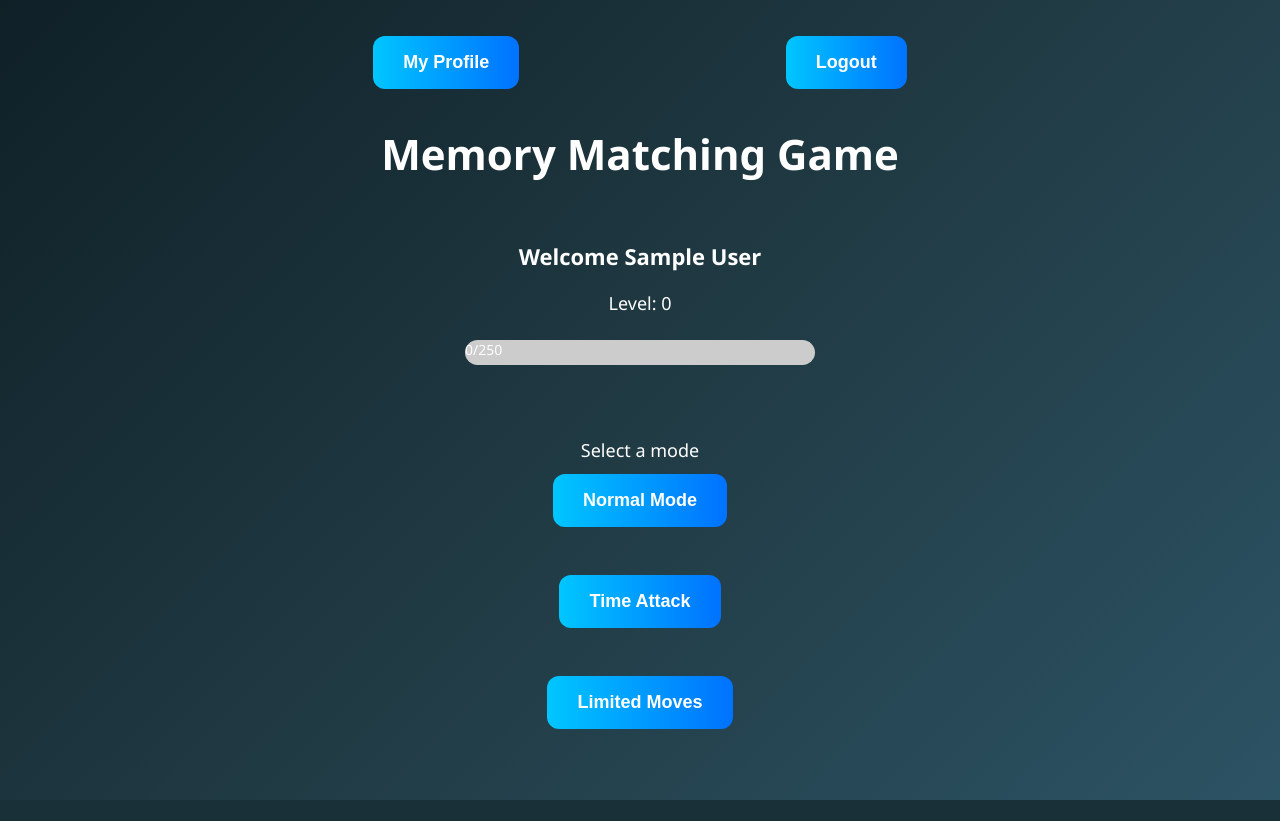
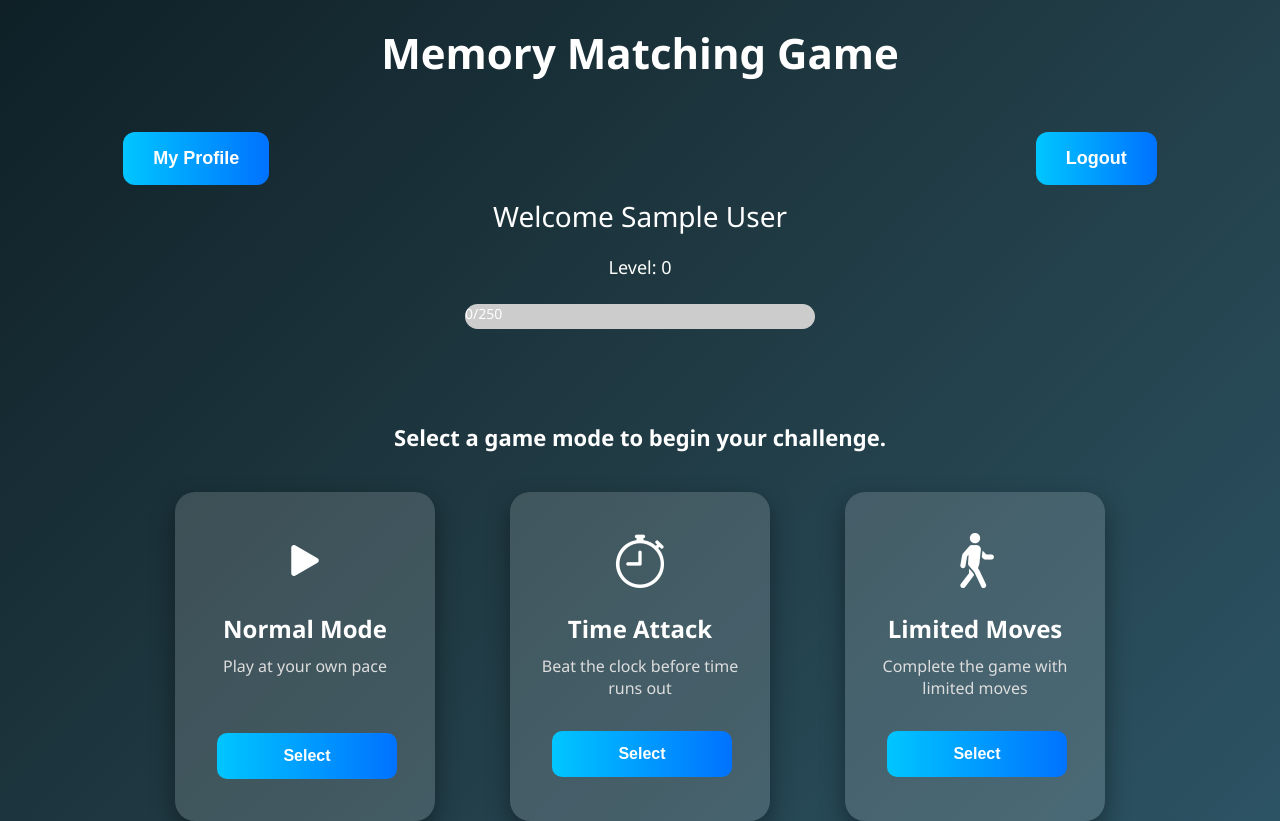
Before and after one commit to ayeshathee/Memory_Matching_Game, a PHP site: page /home.php in a window 1280 px wide. Before the commit the page ends 800 px from the top, so only its background shows below. Run offline with PHP 8.4, Linux system fonts and the light colour scheme; the visitor is signed in with stand-in values (Sample User, id 1).

Commit message:
add more style

```diff
--- /dev/null
+++ b/css/home.css
@@ -0,0 +1,58 @@
+.mode-container {
+    display: flex;
+    justify-content: center;
+    gap: 75px;
+    margin-top: 40px;
+    flex-wrap: wrap;
+}
+
+
+.mode-card {
+    width: 260px;
+    padding: 30px;
+    border-radius: 20px;
+    background: rgba(255, 255, 255, 0.15);
+    text-align: center;
+    box-shadow: 0 10px 25px rgba(0,0,0,0.4);
+    transition: 0.3s;
+}
+
+
+.mode-card:hover {
+    transform: translateY(-10px) scale(1.03);
+    background: rgba(255, 255, 255, 0.25);
+}
+
+.mode-card .icon {
+    font-size: 55px;
+    margin-bottom: 15px;
+}
+
+.mode-card h3 {
+    margin: 10px 0;
+    font-size: 24px;
+    font-weight: bold;
+}
+
+.mode-card p {
+    font-size: 16px;
+    margin-bottom: 20px;
+    color: #ddd;
+}
+
+
+.mode-card button {
+    width: 90%;
+    padding: 14px;
+    font-size: 16px;
+    border-radius: 10px;
+}
+
+.back-btn {
+    position: fixed;
+    top: 40px;
+    left: 300px;
+    padding: 12px 22px;
+    font-size: 24px;
+    border-radius: 8px;
+}
--- a/css/style.css
+++ b/css/style.css
@@ -93,21 +93,3 @@ button:hover {
     font-size: 14px;
     color: white;
 }
-
-@media (max-width: 600px) {
-
-    .card {
-        height: 80px;
-        width: 80px;
-        font-size: 24px;
-    }
-
-    button {
-        padding: 12px 20px;
-        font-size: 16px;
-    }
-
-    .progress-container {
-        width: 90%;
-    }
-}
--- a/game.html
+++ b/game.html
@@ -5,11 +5,12 @@
 <title>Memory Game</title>
 <link rel="stylesheet" href="https://cdn.jsdelivr.net/npm/bootstrap-icons@1.11.3/font/bootstrap-icons.css">
 <link rel="stylesheet" href="css/style.css">
+<link rel="stylesheet" href="css/home.css">
 </head>
 
 <body>
 
-<button onclick="goHome()">Quit</button>
+<button class="back-btn" onclick="goHome()"><i class="bi bi-arrow-left"></i> Quit</button>
 
 <h3>Correct: <span id="correct">0</span></h3>
 <h3>Incorrect: <span id="incorrect">0</span></h3>
@@ -18,7 +19,6 @@
 
 <div id="board"></div>
 
-
 <script src="js/game.js"></script>
 </body>
 </html>
--- a/home.php
+++ b/home.php
@@ -17,8 +17,8 @@ $total_score = $row['total_score'];
 $level = $row['level'];
 
 // Progress calculation
-$progress = $total_score % 250; // progress in current level
-$progress_percent = ($progress / 250) * 100; // convert to %
+$progress = $total_score % 250;
+$progress_percent = ($progress / 250) * 100;
 ?>
 
 
@@ -26,19 +26,18 @@ $progress_percent = ($progress / 250) * 100; // convert to %
 <html>
 <head>
 <title>Memory Game</title>
+<link rel="stylesheet" href="https://cdn.jsdelivr.net/npm/bootstrap-icons@1.11.3/font/bootstrap-icons.css">
 <link rel="stylesheet" href="css/style.css">
-
+<link rel="stylesheet" href="css/home.css">
 </head>
 
 <body>
 <br>
-<button style="margin-right: 250px;" onclick="window.location='profile.php'">My Profile</button>
-<button onclick="logout()">Logout</button>
-<br><br>
-
 <h1>Memory Matching Game</h1>
 <br>
-<h3>Welcome <?php echo $_SESSION['user_name']; ?></h3>
+<button style="margin-right: 750px;" onclick="window.location='profile.php'">My Profile</button>
+<button onclick="logout()">Logout</button>
+<h2>Welcome <?php echo $_SESSION['user_name']; ?></h2>
 
 <p>Level: <?php echo $level; ?></p>
 
@@ -49,17 +48,32 @@ $progress_percent = ($progress / 250) * 100; // convert to %
     </div>
 </div>
 <br><br>
-<p>Select a mode</p>
+<h3>Select a game mode to begin your challenge.</h3>
 
-<button onclick="selectMode('normal')">Normal Mode</button>
-<br><br>
+<div class="mode-container">
 
-<button onclick="selectMode('time')">Time Attack</button>
-<br><br>
+    <div class="mode-card">
+        <div class="icon"><i class="bi bi-play-fill"></i></div>
+        <h3>Normal Mode</h3>
+        <p>Play at your own pace</p><br>
+        <button onclick="selectMode('normal')">Select</button>
+    </div>
 
-<button onclick="selectMode('moves')">Limited Moves</button>
-<br><br>
+    <div class="mode-card">
+        <div class="icon"><i class="bi bi-stopwatch"></i></div>
+        <h3>Time Attack</h3>
+        <p>Beat the clock before time runs out</p>
+        <button onclick="selectMode('time')">Select</button>
+    </div>
 
+    <div class="mode-card">
+        <div class="icon"><i class="bi bi-person-walking"></i></div>
+        <h3>Limited Moves</h3>
+        <p>Complete the game with limited moves</p>
+        <button onclick="selectMode('moves')">Select</button>
+    </div>
+
+</div>
 <script src="js/home.js"></script>
 </body>
 </html>
```
Also changed, not shown: css/login.css (added, +69 -0 lines), difficulty.html (+27 -8 lines), js/game.js (+7 -8 lines), js/result.js (+11 -11 lines), login.html (+1 -83 lines), profile.php (+12 -13 lines), register.html (+1 -83 lines), result.html (+24 -16 lines).
